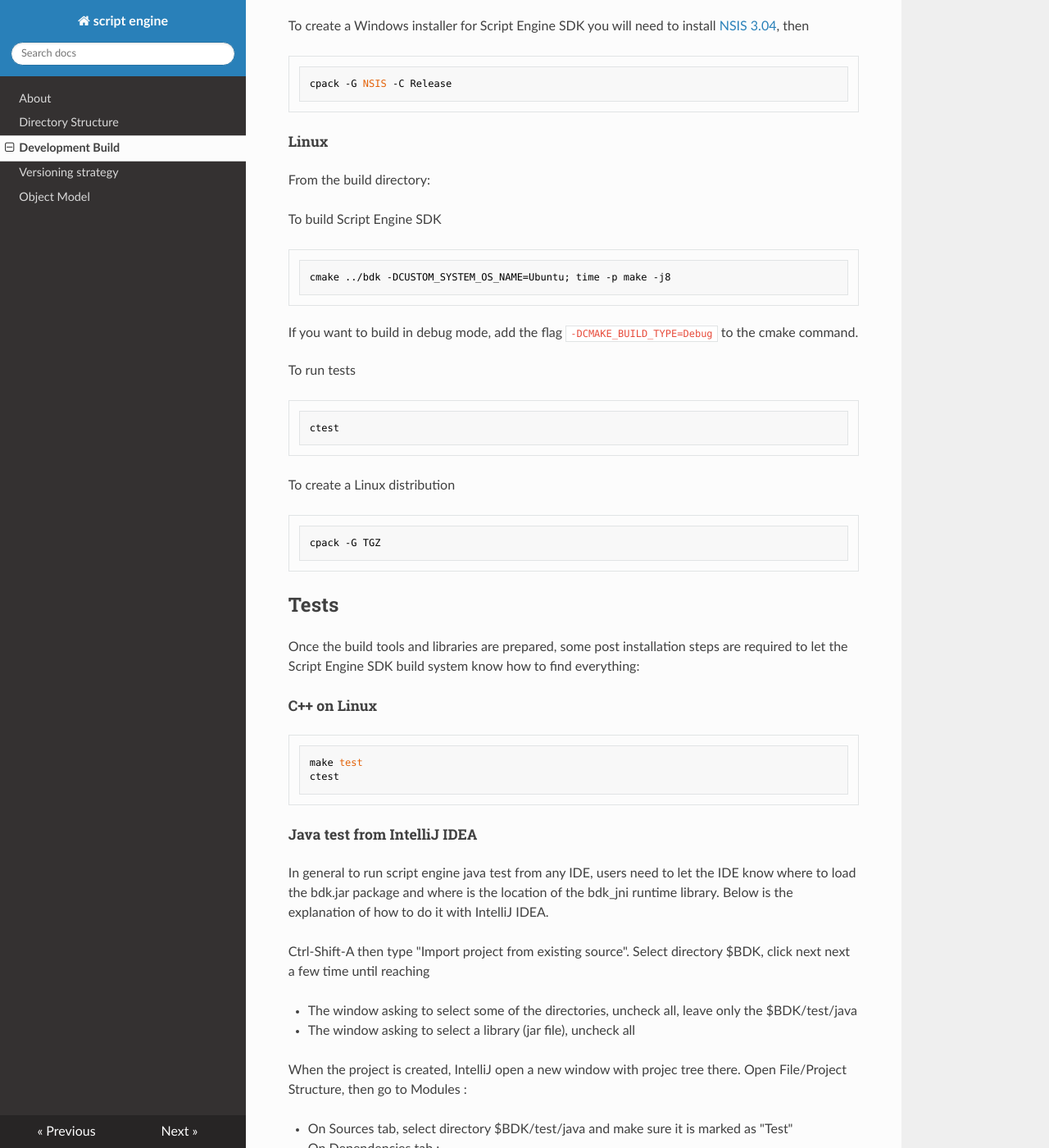
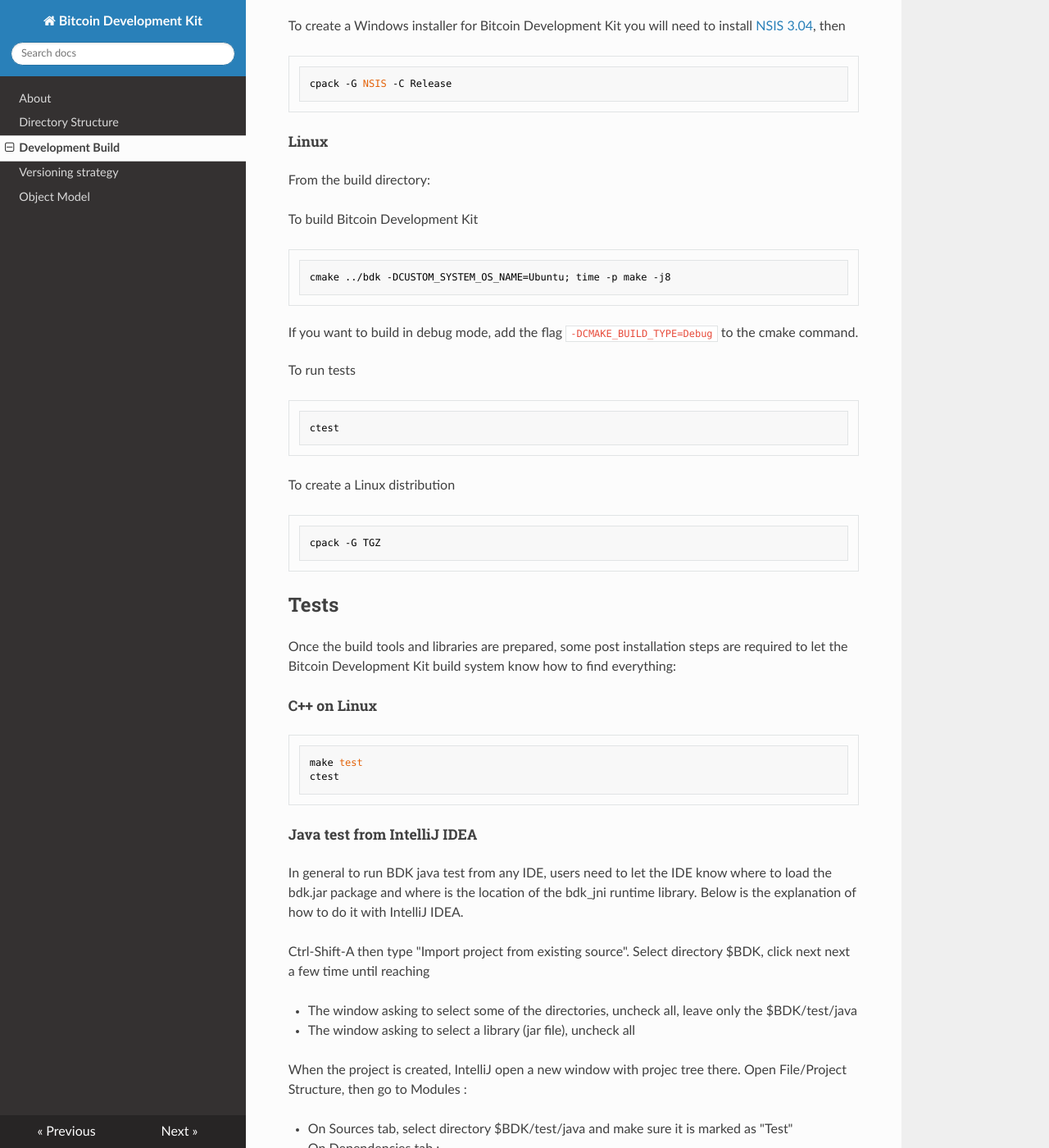
Before and after one commit to bitcoin-sv/bdk, an MkDocs documentation site: the page built from documentation/docs/build.md, in a window 1280 px wide and 1400 px high, scrolled down 2222 px. Shown: the whole window at 82% size. Built offline with MkDocs 1.6.1, drawn with Linux system fonts in a browser that asks for light colours; nearby versions of some CDN libraries; some of the changed text lies outside the part shown.

Commit message:
rename Script Engine to be a more generalized BDK

````diff
--- a/documentation/docs/build.md
+++ b/documentation/docs/build.md
@@ -46,14 +46,14 @@
 - Make sure the `JAVA_TOOLS` environment variable is set to the location of `junit4.jar` and `hamcreast.jar`
 By default all languange binding modules are built. If users don't want to build java module, add `-BUILD_MODULE_JAVA=OFF` to cmake command, it will deactivate build of the java binding.
 
-## Building Script Engine SDK
-It is recommended that a build directory **build** is created outside of Script Engine SDK source code directory. See [directories structure](directories.md).
+## Building Bitcoin Development Kit
+It is recommended that a build directory **build** is created outside of Bitcoin Development Kit source code directory. See [directories structure](directories.md).
 
 ##### Windows
 
 From the build directory:
 
-To build Script Engine SDK
+To build Bitcoin Development Kit
 ```console
 cmake -G"Visual Studio 17 2022" -A x64 ..\bdk && cmake --build . --target ALL_BUILD --config Debug && cmake --build . --target ALL_BUILD --config Release
 ```
@@ -67,7 +67,7 @@
 ctest -C Debug
 ```
 
-To create a Windows installer for Script Engine SDK you will need to install [NSIS 3.04](https://nsis.sourceforge.io/Download), then
+To create a Windows installer for Bitcoin Development Kit you will need to install [NSIS 3.04](https://nsis.sourceforge.io/Download), then
 ```console
 cpack -G NSIS -C Release
 ```
@@ -76,7 +76,7 @@
 
 From the build directory:
 
-To build Script Engine SDK
+To build Bitcoin Development Kit
 ```console
 cmake ../bdk -DCUSTOM_SYSTEM_OS_NAME=Ubuntu; time -p make -j8
 ```
@@ -93,7 +93,7 @@
 ```
 
 ## Tests
-Once the build tools and libraries are prepared, some post installation steps are required to let the Script Engine SDK build system know how to find everything:
+Once the build tools and libraries are prepared, some post installation steps are required to let the Bitcoin Development Kit build system know how to find everything:
 
 ##### C++ on Linux
 ```console
@@ -103,7 +103,7 @@
 
 ##### Java test from IntelliJ IDEA
 
-In general to run script engine java test from any IDE, users need to let the IDE know where to load the bdk.jar package and where is the location of the bdk_jni runtime library. Below is the explanation of how to do it with IntelliJ IDEA.
+In general to run BDK java test from any IDE, users need to let the IDE know where to load the bdk.jar package and where is the location of the bdk_jni runtime library. Below is the explanation of how to do it with IntelliJ IDEA.
 
 Ctrl-Shift-A then type "Import project from existing source". Select directory $BDK, click next next a few time until reaching
 
--- a/documentation/mkdocs.yml
+++ b/documentation/mkdocs.yml
@@ -10,7 +10,7 @@
 ##    # Open the browsers http://localhost:8000
 ##
 ##
-site_name: script engine
+site_name: Bitcoin Development Kit
 
 nav:
     - About : index.md
````
Also changed, not shown: CMakeLists.txt (+4 -4 lines), documentation/docs/directories.md (+2 -2 lines), documentation/docs/index.md (+5 -5 lines), documentation/docs/versioning.md (+5 -5 lines), 10 other files.
